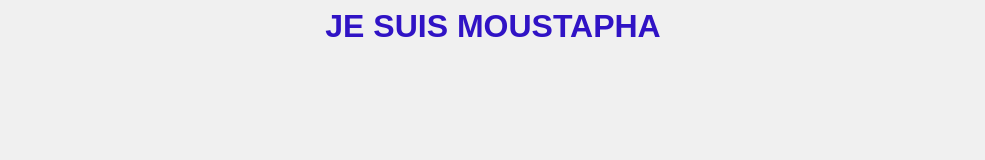
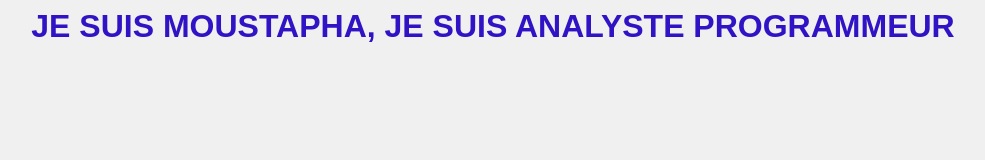
Before and after one commit to moustaff/test, a plain HTML site: page index.html in a window 1280 px wide. Shown: the whole page, without its empty margins (147-1132 px from the left). Drawn offline with Linux system fonts and the light colour scheme.

Commit message:
ma premiere riposotory

```diff
--- a/index.html
+++ b/index.html
@@ -15,7 +15,7 @@
     </head>
     <body>
         <h1>
-            JE SUIS moustapha
+            JE SUIS moustapha, je suis analyste programmeur
         </h1>
     </body>
 </html>
```
